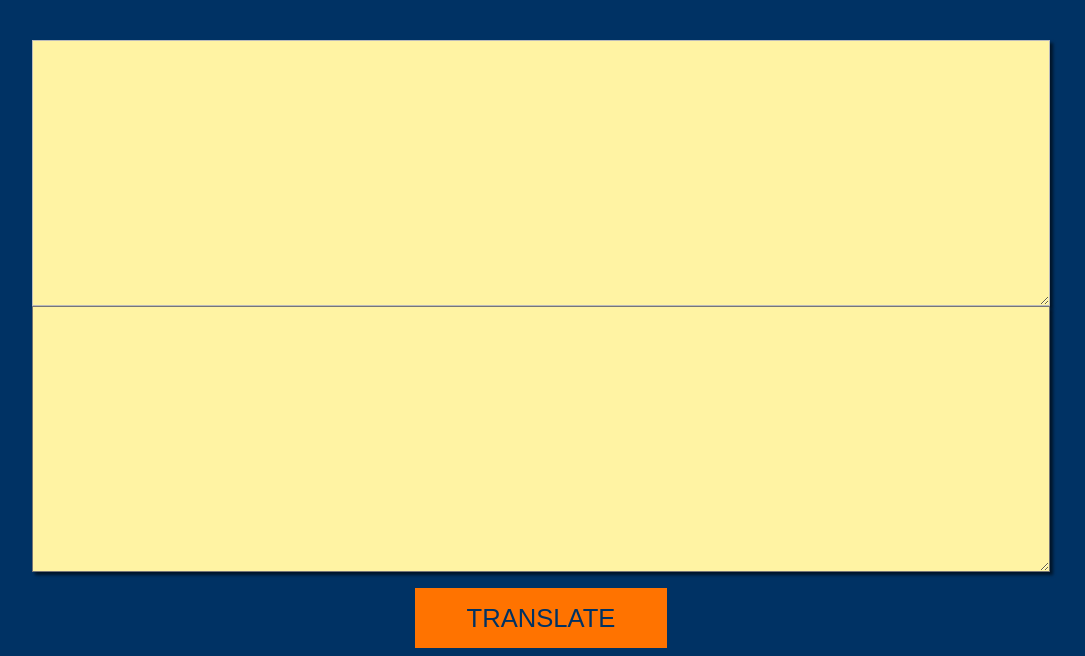
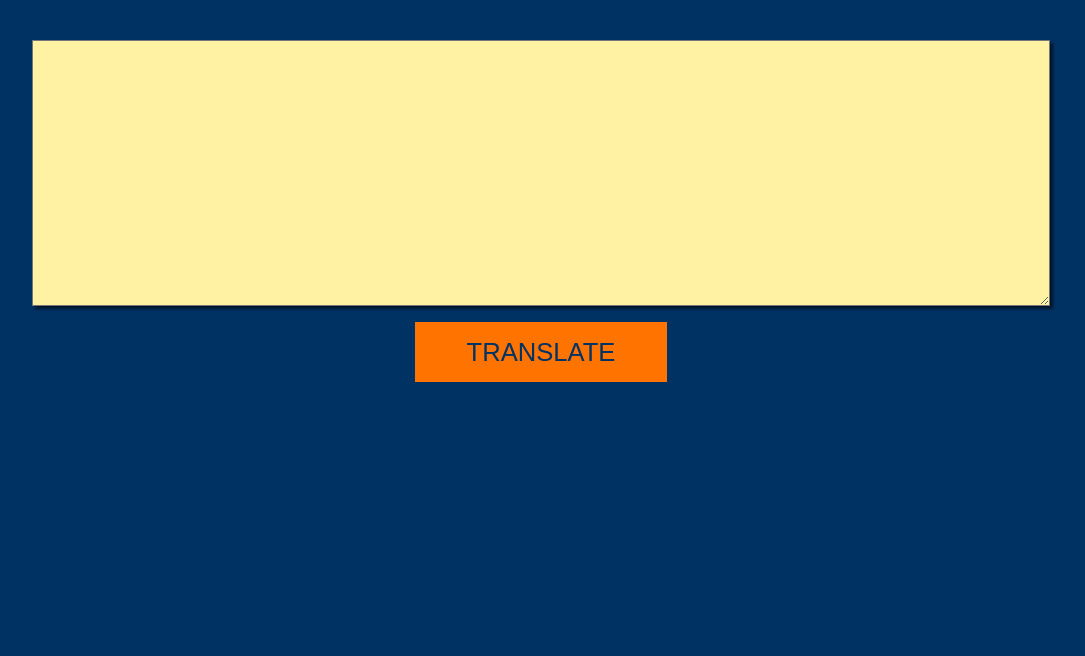
Before and after one commit to f3deric0/binary_translator, a plain HTML site: page index.html in a window 1280 px wide. Shown: the part 166-822 px from the top of the page, without its empty margins (99-1184 px from the left). After the commit the page ends 800 px from the top, so only its background shows below. Drawn offline with Linux system fonts and the light colour scheme.

Commit message:
Update index.html

```diff
--- a/index.html
+++ b/index.html
@@ -8,7 +8,6 @@
 	<h1>BINARY TRASLATOR</h1>
 	<section>
 		<p>
-			<textarea id="text" style="border: 1px solid #BBB; color:#444" rows="4" cols="60"></textarea>
 			<textarea id="text" ></textarea>
 		</p>
 		<button id="button">TRANSLATE</button>
```
